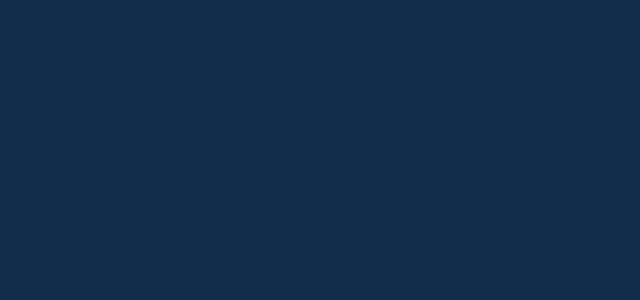
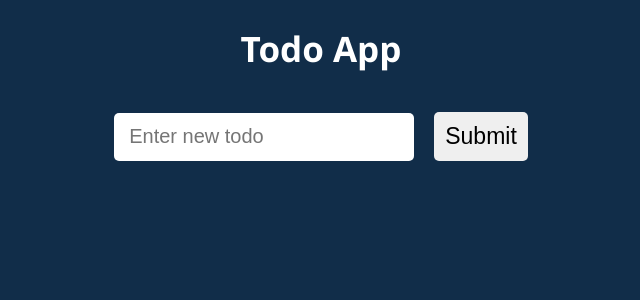
Before and after one commit to KonstPartner/React-Todo-App, a React (Create React App) app: page / in a window 1280 px wide. Shown: the top 300 px of the page, without its empty margins (319-959 px from the left). Built offline with nearby package versions, Linux system fonts and the light colour scheme.

Commit message:
Added todo form

```diff
--- a/src/App.css
+++ b/src/App.css
@@ -3,15 +3,33 @@
 }
 
 h1{
-  font-size: 90px;
-  margin-top: 20px;
+  font-size: 35px;
+  margin-top: 25px;
+  margin-bottom: 20px;
 }
 
 button {
-  padding: 15px;
-  font-size: 30px;
+  margin: 0;
+  padding: 11px;
+  font-size: 23px;
   border-radius: 5px;
-  margin: 20px;
   border: 0;
   cursor: pointer;
 }
+
+input{
+  border: none;
+  margin-right: 20px;
+  padding: 15px;
+  width: 270px;
+  border-radius: 5px;
+  font-size: 20px;
+  height: 18px;
+}
+
+form{
+  padding: 20px 0;
+  display: flex;
+  justify-content: center;
+  align-items: center;
+}
--- a/src/App.js
+++ b/src/App.js
@@ -1,7 +1,10 @@
+import TodoContainer from 'components/TodoContainer'
 import './App.css'
 
 function App() {
-  return <div className="App"></div>
+  return <div className="App">
+    <TodoContainer />
+  </div>
 }
 
 export default App
--- /dev/null
+++ b/src/components/TodoContainer.jsx
@@ -0,0 +1,28 @@
+import React, { useEffect, useState } from 'react'
+import TodoForm from './TodoForm'
+
+const TodoContainer = () => {
+  const [todos, setTodos] = useState([])
+
+  useEffect(() => {
+    setTodos(JSON.parse(localStorage.getItem('todos')))
+  }, [])
+
+  useEffect(() => {
+    localStorage.setItem('todos', JSON.stringify(todos))
+  }, [todos])
+
+
+  const addTodo = (todo) => {
+    setTodos([...todos, todo])
+  }
+
+  return (
+    <>
+      <h1>Todo App</h1>
+      <TodoForm addTodo={addTodo} />
+    </>
+  )
+}
+
+export default TodoContainer
--- /dev/null
+++ b/src/components/TodoForm.jsx
@@ -0,0 +1,26 @@
+import React, { useState } from 'react'
+
+const TodoForm = ({addTodo}) => {
+  const [todo, setTodo] = useState('')
+
+  const handleSubmit = (event) => {
+    event.preventDefault()
+    addTodo(todo)
+    setTodo('')
+  }
+
+  return (
+    <form onSubmit={handleSubmit}>
+      <input
+        type="text"
+        value={todo}
+        onChange={(e) => setTodo(e.target.value)}
+        placeholder="Enter new todo"
+        required
+      />
+      <button type="submit">Submit</button>
+    </form>
+  )
+}
+
+export default TodoForm
```
